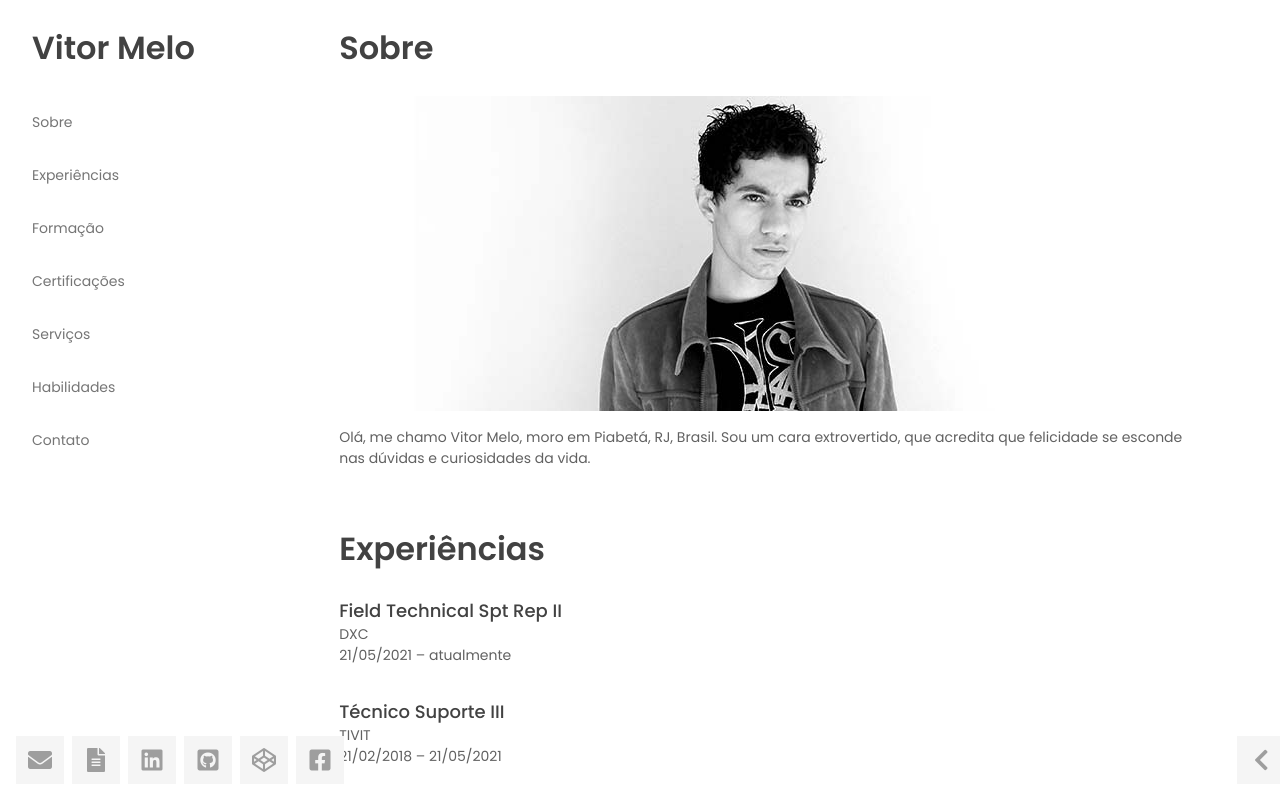
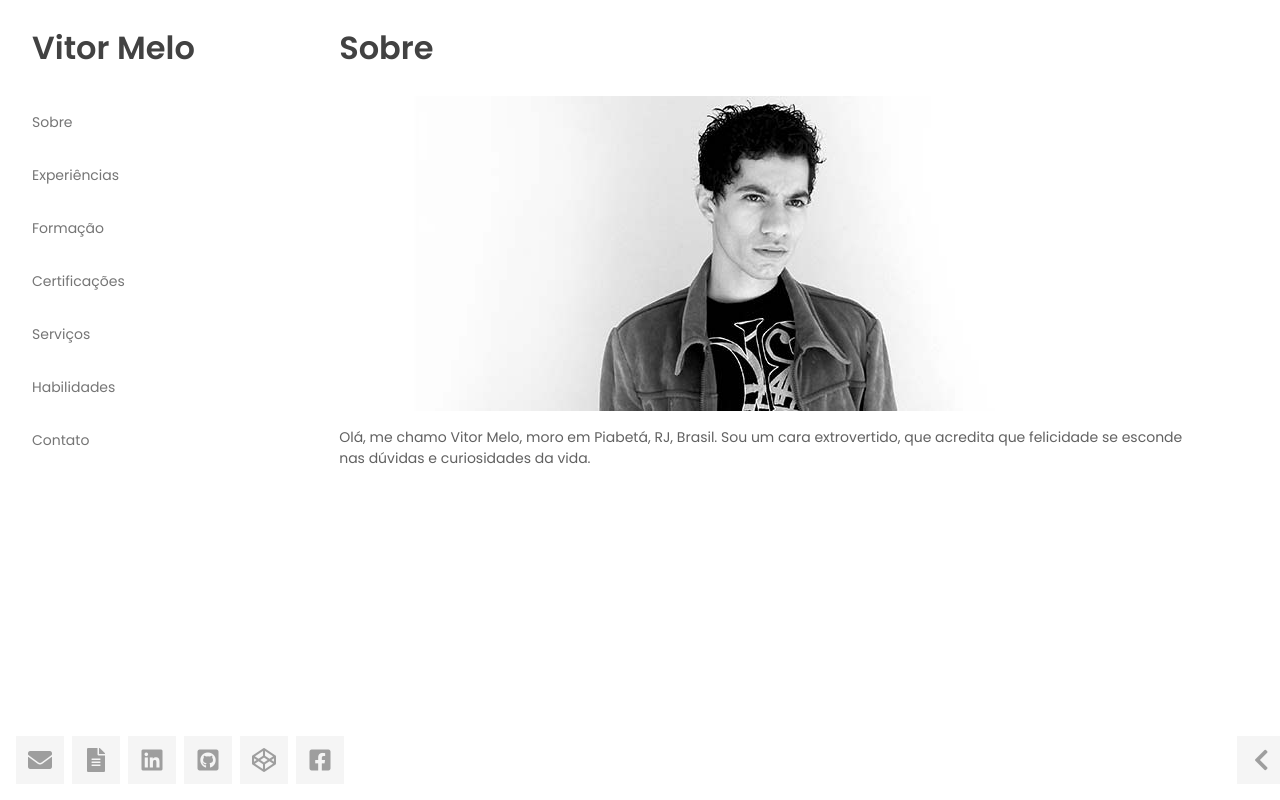
Before and after one commit to vtmx/vitormelo-hugo, a Vue app: page / in a window 1280 px wide. Shown: the top 800 px of the page. Built offline with nearby package versions, Linux system fonts and the light colour scheme.

Commit message:
add next page and highcontrast

```diff
--- a/src/App.vue
+++ b/src/App.vue
@@ -16,20 +16,21 @@
 </template>
 
 <script>
-import About from './components/About.vue';
-import Certifications from './components/Certifications.vue';
-import Education from './components/Education.vue';
-import Experiences from './components/Experiences.vue';
-import Nav from './components/Nav.vue';
-import Services from './components/Services.vue';
-import Skills from './components/Skills.vue';
-import Contact from './components/Contact.vue';
-import PageControl from './components/PageControl.vue';
-import ColorControl from './components/ColorControl.vue';
-import './scss/main.scss';
+import About from "./components/About.vue";
+import Certifications from "./components/Certifications.vue";
+import Education from "./components/Education.vue";
+import Experiences from "./components/Experiences.vue";
+import Nav from "./components/Nav.vue";
+import Services from "./components/Services.vue";
+import Skills from "./components/Skills.vue";
+import Contact from "./components/Contact.vue";
+import PageControl from "./components/PageControl.vue";
+import ColorControl from "./components/ColorControl.vue";
+import "./scss/main.scss";
+import "./js/main.js";
 
 export default {
-  name: 'App',
+  name: "App",
   components: {
     About,
     Certifications,
@@ -42,5 +43,44 @@ export default {
     PageControl,
     ColorControl,
   },
+  mounted() {
+    const container = document.querySelector("main");
+    const pages = container.querySelectorAll("main section");
+    const prevPageButton = document.querySelector("#prev-page");
+    const nextPageButton = document.querySelector("#next-page");
+
+    let firstPage = 0;
+    let lastPage = pages.length - 1;
+    let currentPage = firstPage;
+    pages[currentPage].classList.add("active");
+
+    function removeActive() {
+      container.querySelector(".active").classList.remove("active");
+    }
+
+    function activePage() {
+      pages[currentPage].classList.add("active");
+    }
+
+    prevPageButton.addEventListener("click", () => {
+      removeActive();
+      if (currentPage > firstPage) {
+        currentPage--;
+      } else {
+        currentPage = lastPage;
+      }
+      activePage();
+    });
+
+    nextPageButton.addEventListener("click", () => {
+      removeActive();
+      if (currentPage < lastPage) {
+        currentPage++;
+      } else {
+        currentPage = firstPage;
+      }
+      activePage();
+    });
+  },
 };
 </script>
--- a/src/components/ColorControl.vue
+++ b/src/components/ColorControl.vue
@@ -26,7 +26,15 @@ if (
   localStorage.theme = "dark";
 } else {
   document.querySelector("body").classList.remove("dark");
-  localStorage.theme = "";
+  localStorage.theme = "light";
+}
+
+if (localStorage.contrast === "true" || !("theme" in localStorage)) {
+  document.querySelector("body").classList.add("contrast");
+  localStorage.contrast = "true";
+} else {
+  document.querySelector("body").classList.remove("contrast");
+  localStorage.contrast = "false";
 }
 
 export default {
@@ -40,14 +48,21 @@ export default {
       e.preventDefault();
       if (localStorage.theme === "dark") {
         document.querySelector("body").classList.remove("dark");
-        localStorage.theme = "";
+        localStorage.theme = "light";
       } else {
         document.querySelector("body").classList.add("dark");
         localStorage.theme = "dark";
       }
     },
-    toggleHighCoontrast() {
-      alert("contrast");
+    toggleHighCoontrast(e) {
+      e.preventDefault();
+      if (localStorage.contrast === "true") {
+        document.querySelector("body").classList.remove("contrast");
+        localStorage.contrast = "false";
+      } else {
+        document.querySelector("body").classList.add("contrast");
+        localStorage.contrast = "true";
+      }
     },
   },
 };
--- a/src/components/PageControl.vue
+++ b/src/components/PageControl.vue
@@ -1,12 +1,27 @@
 <template>
   <div class="page-control">
-    <a href="#" class="btn-icon" title="Página anterior" @click="prevPage"
+    <a
+      href="#"
+      id="prev-page"
+      class="btn-icon"
+      title="Página anterior"
+      @click="prevPage"
       ><i class="fas fa-chevron-left"></i
     ></a>
-    <a href="#" class="btn-icon" title="Próxima página" @click="nextPage"
+    <a
+      href="#"
+      id="next-page"
+      class="btn-icon"
+      title="Próxima página"
+      @click="nextPage"
       ><i class="fas fa-chevron-right"></i
     ></a>
-    <a href="#" class="btn-icon" title="Próxima página" @click="toTop"
+    <a
+      href="#"
+      id="to-top"
+      class="btn-icon"
+      title="Próxima página"
+      @click="toTop"
       ><i class="fas fa-chevron-up"></i
     ></a>
   </div>
@@ -20,12 +35,9 @@ export default {
     return {};
   },
   methods: {
-    nextPage() {
-      alert("next page");
-    },
-    prevPage() {
-      alert("prev page");
-    },
+    removeActive() {},
+    nextPage() {},
+    prevPage() {},
   },
 };
 </script>
--- a/src/scss/_color.scss
+++ b/src/scss/_color.scss
@@ -53,7 +53,59 @@
   --btn-active-bg: var(--grey800);
   --btn-active-fg: var(--white);
 
-  // dark mode
+  // =contrast
+  .contrast {
+    // colors
+    --white: #fff;
+    --grey050: #000;
+    --grey100: #000;
+    --grey200: #000;
+    --grey300: #000;
+    --grey400: #000;
+    --grey500: #000;
+    --grey600: #000;
+    --grey700: #000;
+    --grey800: #000;
+    --grey900: #000;
+    --dark-grey: #000;
+    --black: #000;
+
+    // primary
+    --primary: blue;
+    --primary-light: blue;
+    --primary-dark: blue;
+
+    // body
+    --body-bg: var(--white);
+    --body-fg: var(--grey700);
+
+    // selection
+    --selection-bg: blue;
+    --selection-fg: var(--white);
+
+    // menu
+    --logo-fg: var(--grey800);
+    --menu-fg: var(--grey600);
+    --menu-fg-hover: var(--primary);
+    --menu-fg-active: var(--grey800);
+
+    // section
+    --section-title-fg: var(--grey800);
+
+    // skill
+    --skill-bg: var(--grey100);
+    --skill-fg: var(--grey800);
+
+    // button
+    --btn-bg: var(--grey100);
+    --btn-fg: var(--white);
+    --btn-hover-bg: var(--primary);
+    --btn-hover-fg: var(--white);
+    --btn-active-bg: var(--grey800);
+    --btn-active-fg: var(--white);
+  }
+
+  // =dark
   .dark {
     // body
     --body-bg: var(--dark-grey);
@@ -91,4 +143,56 @@
       opacity: 0.75;
     }
   }
+
+  // =dark.contrast
+  .dark.contrast {
+    // colors
+    --white: black;
+    --grey050: #fff;
+    --grey100: #fff;
+    --grey200: #fff;
+    --grey300: #fff;
+    --grey400: #fff;
+    --grey500: #fff;
+    --grey600: #fff;
+    --grey700: #fff;
+    --grey800: #fff;
+    --grey900: #fff;
+    --dark-grey: #fff;
+    --black: white;
+
+    // primary
+    --primary: aqua;
+    --primary-light: aqua;
+    --primary-dark: aqua;
+
+    // body
+    --body-bg: var(--white);
+    --body-fg: var(--grey700);
+
+    // selection
+    --selection-bg: yellow;
+    --selection-fg: black;
+
+    // menu
+    --logo-fg: var(--grey800);
+    --menu-fg: var(--grey600);
+    --menu-fg-hover: var(--primary);
+    --menu-fg-active: var(--grey800);
+
+    // section
+    --section-title-fg: var(--grey800);
+
+    // skill
+    --skill-bg: var(--grey100);
+    --skill-fg: var(--grey800);
+
+    // button
+    --btn-bg: var(--grey100);
+    --btn-fg: var(--white);
+    --btn-hover-bg: var(--primary);
+    --btn-hover-fg: var(--white);
+    --btn-active-bg: var(--grey800);
+    --btn-active-fg: var(--white);
+  }
 }
--- a/src/scss/_layout.scss
+++ b/src/scss/_layout.scss
@@ -28,7 +28,12 @@ main {
 }
 
 section {
+  display: none;
   margin-bottom: var(--gap3);
+}
+
+section.active {
+  display: block;
 }
 
 h2 {
```
Also changed, not shown: src/js/main.js (added).
